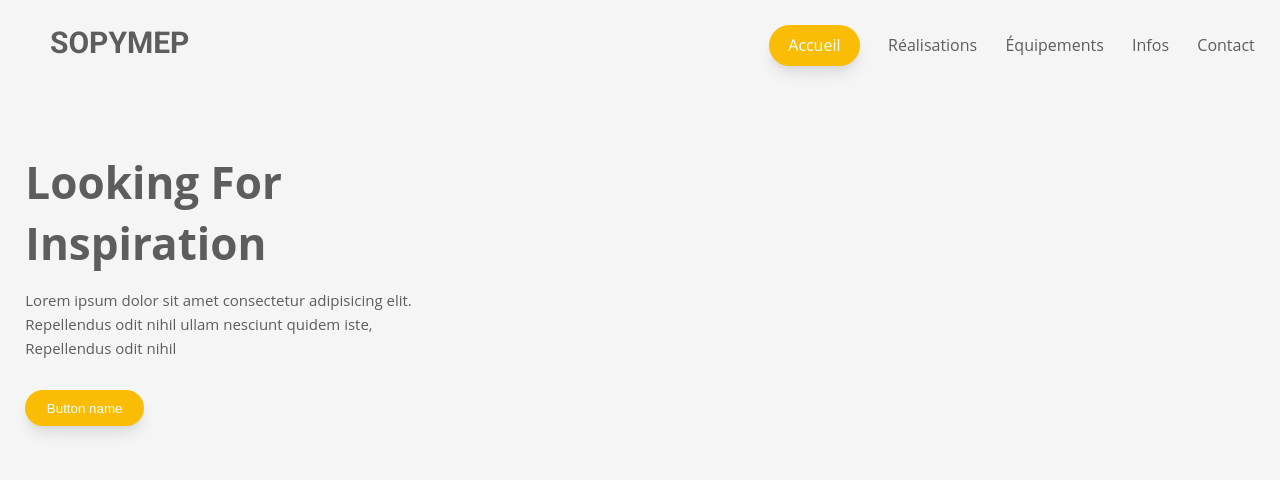
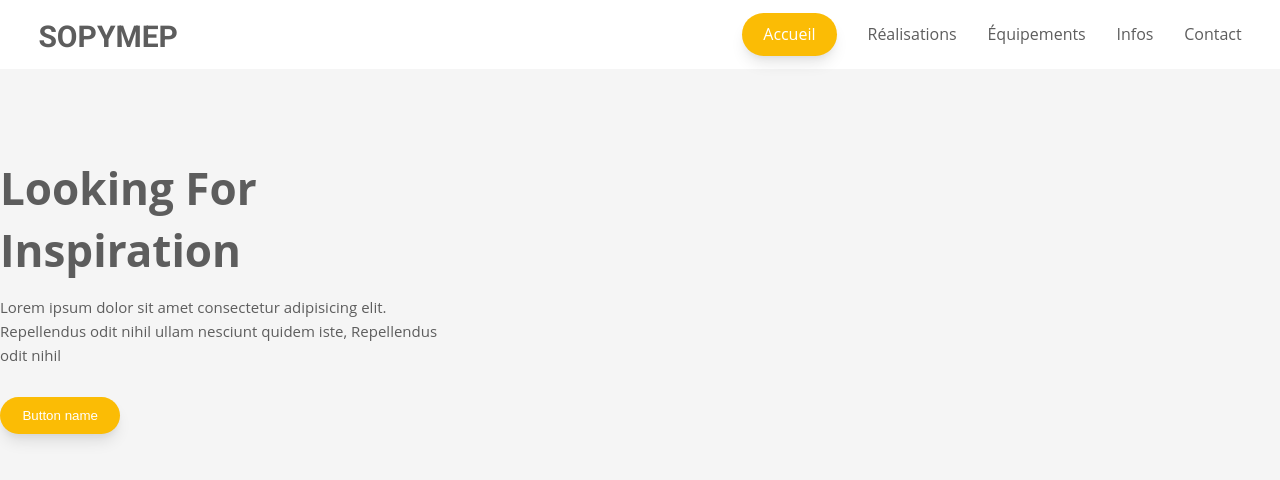
Before and after one commit to LaudetYanis/Stage-Web, a website: page src/index.html in a window 1280 px wide. Drawn offline with Linux system fonts and the light colour scheme.

Commit message:
Update style.css

```diff
--- a/src/css/style.css
+++ b/src/css/style.css
@@ -9,8 +9,7 @@ body {
 }
 
 .container {
-    padding-right: 1%;
-    padding-left: 1%;
+
     margin: auto;
 }
 
@@ -23,18 +22,19 @@ body {
 
 .landing-page .header-area {
     display: flex;
-    padding: 2% 0 0;
-    position: relative;
+    padding: 1% 3%;
+    position: relat%ive;
+    background-color: white;
 }
 
 .landing-page .header-area .logo {
     text-transform: uppercase;
     font-style: none;
     font-size: 30px;
-    width: 25%;
     color: #5d5d5d;
-    margin-left: 2%;
-    font-family: 'Roboto', sans-serif;+
+    font-family: 'Roboto', sans-serif;
+    vertical-align: middle;
+    margin-top: 0.5%;
 
 }
 
```
